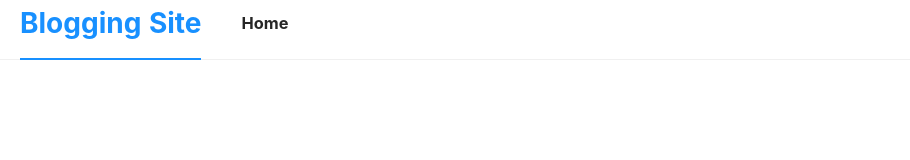
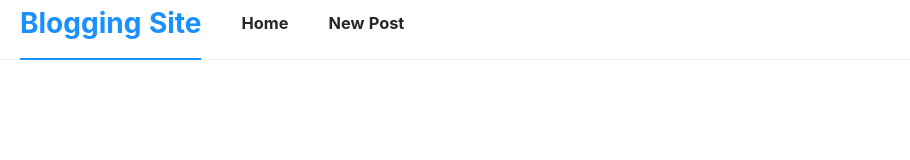
Before and after one commit to parthsujalshah/Django-GraphQL-AWS, a React (Create React App) app: page /register in a window 1280 px wide. Shown: the top 160 px of the page, without its empty margins (0-910 px from the left). Built offline with nearby package versions, Linux system fonts and the light colour scheme.

Commit message:
login check

```diff
--- a/src/App.js
+++ b/src/App.js
@@ -13,7 +13,7 @@ function App() {
   return (
     <div>
       {
-        localStorage.getItem('authToken')
+        !localStorage.getItem('authToken')
           ?
           <LoggedInMenu />
           :
--- a/src/containers/LoggedInMenu.js
+++ b/src/containers/LoggedInMenu.js
@@ -1,24 +1,29 @@
+import { useHistory } from "react-router-dom";
 import React from "react";
 import { Menu } from 'antd';
+
 const { SubMenu } = Menu;
 
-
 const LoggedInMenu = props => {
+    const history = useHistory();
     return (
-        <Menu onClick={() => {}} mode="horizontal" style={{display: "flex", flex: 1}}>
-            <Menu.Item key="home1">
-                <h1 style={{color: "#1890ff"}}><strong>Blogging Site</strong></h1>
+        <Menu mode="horizontal" style={{ display: "flex", flex: 1 }}>
+            <Menu.Item onClick={() => {history.push('/profile')}} key="home1">
+                <h1 style={{ color: "#1890ff" }}><strong>Blogging Site</strong></h1>
             </Menu.Item>
             <Menu.Item key="home2">
                 <h3><strong>Home</strong></h3>
             </Menu.Item>
             <Menu.Item key="newpost">
-            <h3><strong>New Post</strong></h3>
+                <h3><strong>New Post</strong></h3>
             </Menu.Item>
-            <Menu.Item style={{marginLeft: 900}} key="profile">
+            <Menu.Item onClick={() => {history.push('/profile')}} style={{ marginLeft: 900 }} key="profile">
                 Profile
             </Menu.Item>
-            <Menu.Item key="logout">
+            <Menu.Item onClick={() => {
+                // localStorage.removeItem('authToken');
+                history.push('/');
+            }} key="logout">
                 Logout
             </Menu.Item>
         </Menu>
--- a/src/pages/Home.js
+++ b/src/pages/Home.js
@@ -1,6 +1,7 @@
 import React, { useState, useEffect } from "react";
 import { Card, Avatar, Row, Col } from 'antd';
 import { toUpper } from "lodash";
+import { useHistory } from "react-router-dom";
 
 const Home = props => {
     const [posts, setPosts] = useState([
--- a/src/pages/Login.js
+++ b/src/pages/Login.js
@@ -1,9 +1,13 @@
 import React from "react";
-import {useHistory} from "react-router-dom";
+import { useHistory } from "react-router-dom";
 import { Form, Input, Button, Checkbox, Card } from 'antd';
 
 const Login = props => {
     const history = useHistory();
+
+    if (localStorage.getItem('authToken')) {
+        history.push('/');
+    }
 
     const onFinish = (values) => {
         console.log('Success:', values);
--- a/src/pages/Profile.js
+++ b/src/pages/Profile.js
@@ -2,9 +2,14 @@ import React, { useState, useEffect } from "react";
 import { Form, Input, Button, Upload, Avatar, Card, Affix } from 'antd';
 import { UploadOutlined } from '@ant-design/icons';
 import { toUpper } from "lodash";
+import {useHistory} from "react-router-dom";
 
 
 const Profile = props => {
+    const history = useHistory();
+    if (!localStorage.getItem('authToken')) {
+        history.push('/login');
+    }
     const [profile, setProfile] = useState({
         id: 1,
         username: "username",
--- a/src/pages/Register.js
+++ b/src/pages/Register.js
@@ -1,9 +1,12 @@
 import React from "react";
 import { Form, Input, Button, Checkbox, Card } from 'antd';
-import {useHistory} from "react-router-dom";
+import { useHistory } from "react-router-dom";
 
 const Register = props => {
     const history = useHistory();
+    if (localStorage.getItem('authToken')) {
+        history.push('/');
+    }
 
     const onFinish = (values) => {
         console.log('Success:', values);
```
